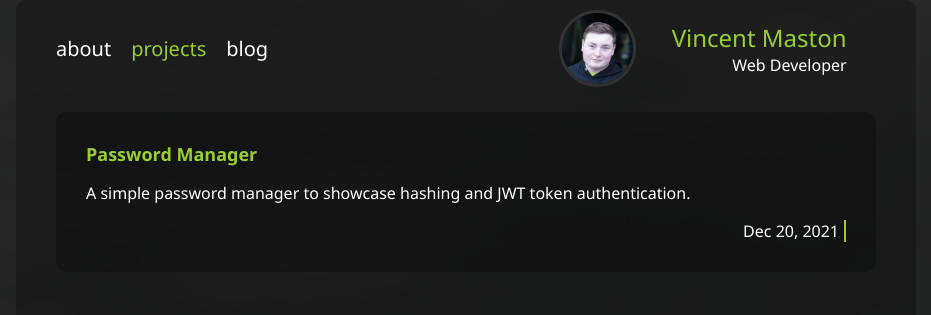
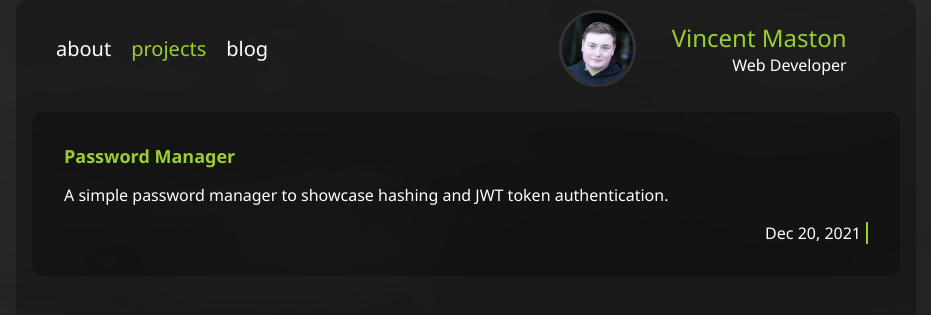
Before and after one commit to VMaston/vmaston.github.io, a Jekyll site: the page built from projects.md, in a window 1280 px wide. Shown: the top 315 px of the page, without its empty margins (174-1105 px from the left). Built offline with Jekyll 4.4.1, drawn with Linux system fonts in a browser that asks for light colours.

Commit message:
margin decrease for blog entries

```diff
--- a/assets/css/styles_blog.css
+++ b/assets/css/styles_blog.css
@@ -11,8 +11,10 @@
   display: grid;
   grid-template-columns: 1fr 1fr;
   grid-template-rows: auto 1fr;
-  padding: 30px;
+  padding: 2em;
   border-radius: 10px;
+  margin-left: -1.5em;
+  margin-right: -1.5em;
   margin-bottom: 5px;
   color: white;
   background-color: #00000042;
```
